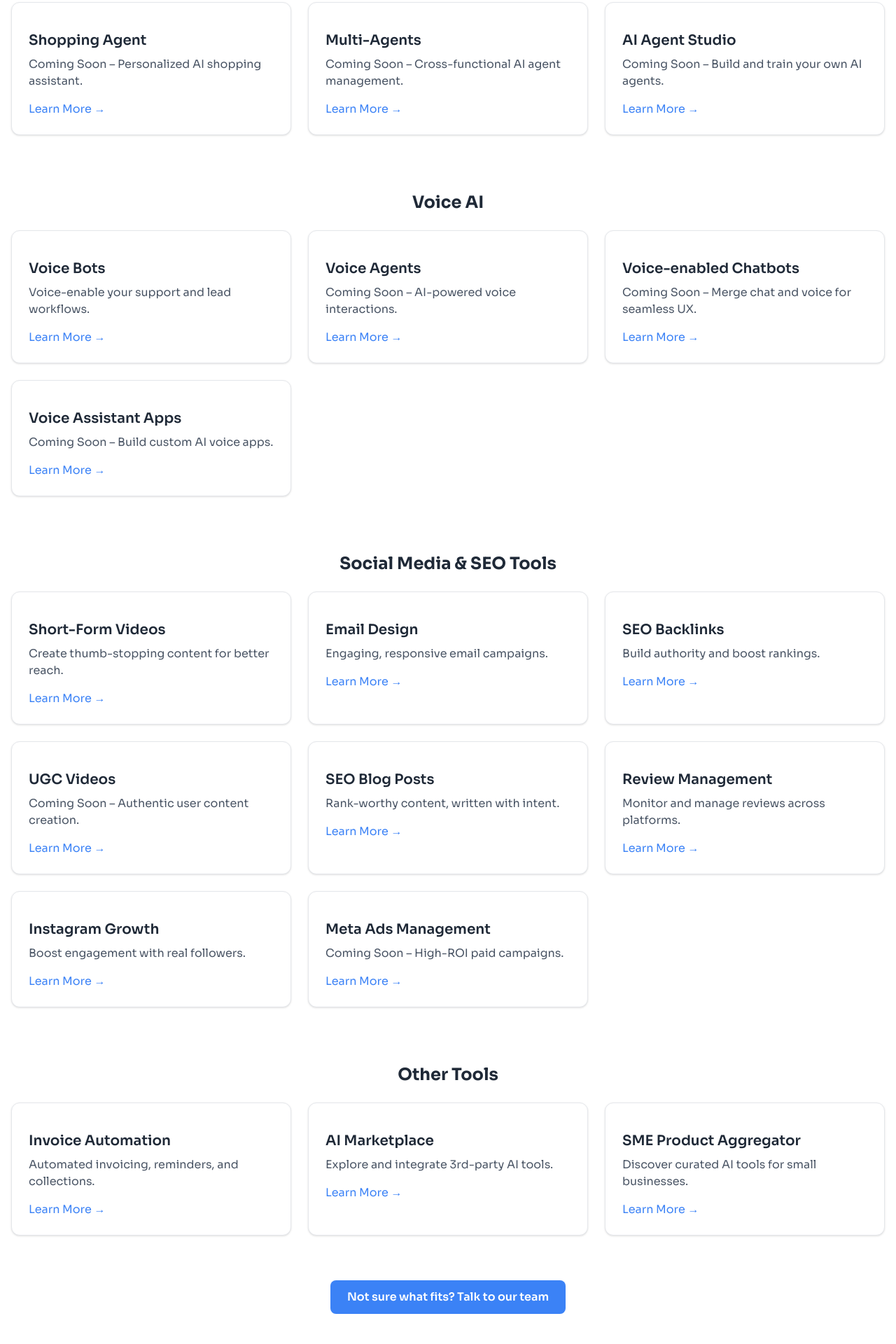
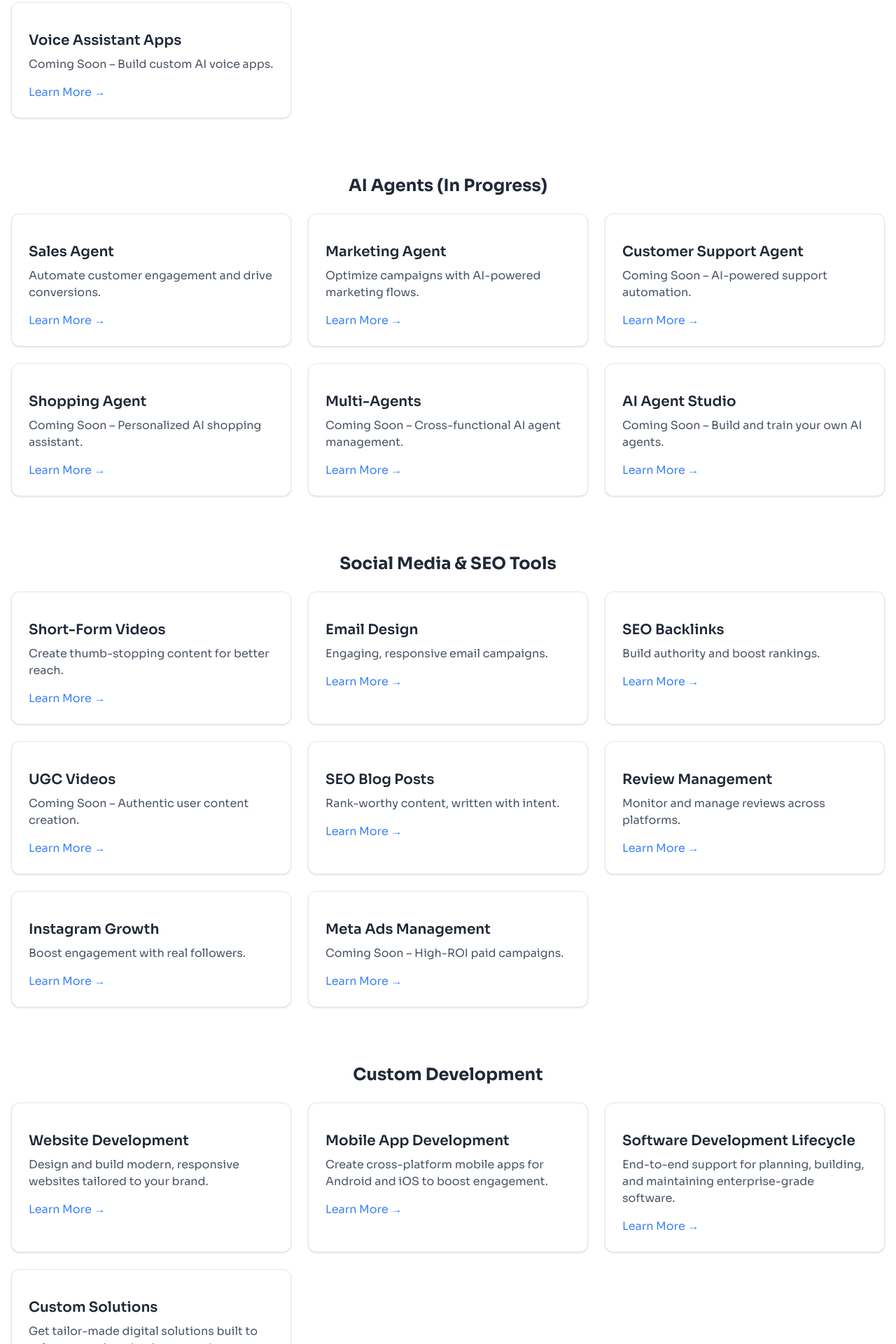
Before and after one commit to trubotai/trubot_ai_web, a Next.js app: page /products in a window 1280 px wide. Shown: the part 1480-3400 px from the top of the page at 70% size. Built offline with nearby package versions, Linux system fonts and the light colour scheme.

Commit message:
update products and add custom products page

```diff
--- /dev/null
+++ b/app/ui/libs/constants/productPage/customSolutions.ts
@@ -0,0 +1,44 @@
+import { ProductPageData } from "../../types/productPage";
+
+export const customSolutionsPageData: ProductPageData = {
+  id: "custom",
+  title: "Custom Development Services for Every Business",
+  description:
+    "Bring your ideas to life with tailored software, websites, and mobile applications built for scale, speed, and usability.",
+  platforms: [
+    {
+      name: "Website Development",
+      feature: "Responsive, brand-aligned websites with modern tech stacks",
+      icon: "🌐",
+    },
+    {
+      name: "Mobile App Development",
+      feature: "Cross-platform mobile apps with intuitive UX",
+      icon: "📱",
+    },
+    {
+      name: "SDLC Support",
+      feature: "Plan, build, test, and maintain scalable software systems",
+      icon: "🛠️",
+    },
+    {
+      name: "Custom Integrations",
+      feature: "Tailored backend & frontend solutions for any platform",
+      icon: "🔌",
+    },
+  ],
+  steps: [
+    "Define your business goals",
+    "Collaborate on UI/UX & feature set",
+    "Develop with agile methodologies",
+    "Test, launch, and maintain with support",
+  ],
+  industries: [
+    "Small Businesses",
+    "Startups",
+    "Agencies",
+    "Healthcare",
+    "Education",
+    "Real Estate",
+  ],
+};
--- a/app/ui/libs/constants/productPage/index.ts
+++ b/app/ui/libs/constants/productPage/index.ts
@@ -2,6 +2,7 @@ import { aiChatbotsPageData } from "./aiChatbots";
 import { aiAgentsPageData } from "./aiAgents";
 import { voicePageData } from "./voiceAI";
 import { socialToolsPageData } from "./socialMediaTools";
+import { customSolutionsPageData } from "./customSolutions";
 import { otherToolsPageData } from "./otherTools";
 
 export const productPagesMap: Record<string, unknown> = {
@@ -9,5 +10,6 @@ export const productPagesMap: Record<string, unknown> = {
   agents: aiAgentsPageData,
   voice: voicePageData,
   social: socialToolsPageData,
+  custom: customSolutionsPageData,
   tools: otherToolsPageData,
 };
--- a/app/ui/libs/constants/products.ts
+++ b/app/ui/libs/constants/products.ts
@@ -57,6 +57,32 @@ export const productsList = [
     ],
   },
   {
+    id: "voice",
+    title: "Voice AI",
+    items: [
+      {
+        name: "Voice Bots",
+        description: "Voice-enable your support and lead workflows.",
+        href: "/products/voice",
+      },
+      {
+        name: "Voice Agents",
+        description: "Coming Soon – AI-powered voice interactions.",
+        href: "/products/voice",
+      },
+      {
+        name: "Voice-enabled Chatbots",
+        description: "Coming Soon – Merge chat and voice for seamless UX.",
+        href: "/products/voice",
+      },
+      {
+        name: "Voice Assistant Apps",
+        description: "Coming Soon – Build custom AI voice apps.",
+        href: "/products/voice",
+      },
+    ],
+  },
+  {
     id: "agents",
     title: "AI Agents (In Progress)",
     items: [
@@ -89,32 +115,6 @@ export const productsList = [
         name: "AI Agent Studio",
         description: "Coming Soon – Build and train your own AI agents.",
         href: "/products/agents",
-      },
-    ],
-  },
-  {
-    id: "voice",
-    title: "Voice AI",
-    items: [
-      {
-        name: "Voice Bots",
-        description: "Voice-enable your support and lead workflows.",
-        href: "/products/voice",
-      },
-      {
-        name: "Voice Agents",
-        description: "Coming Soon – AI-powered voice interactions.",
-        href: "/products/voice",
-      },
-      {
-        name: "Voice-enabled Chatbots",
-        description: "Coming Soon – Merge chat and voice for seamless UX.",
-        href: "/products/voice",
-      },
-      {
-        name: "Voice Assistant Apps",
-        description: "Coming Soon – Build custom AI voice apps.",
-        href: "/products/voice",
       },
     ],
   },
@@ -165,6 +165,36 @@ export const productsList = [
     ],
   },
   {
+    id: "custom",
+    title: "Custom Development",
+    items: [
+      {
+        name: "Website Development",
+        description:
+          "Design and build modern, responsive websites tailored to your brand.",
+        href: "/products/custom",
+      },
+      {
+        name: "Mobile App Development",
+        description:
+          "Create cross-platform mobile apps for Android and iOS to boost engagement.",
+        href: "/products/custom",
+      },
+      {
+        name: "Software Development Lifecycle",
+        description:
+          "End-to-end support for planning, building, and maintaining enterprise-grade software.",
+        href: "/products/custom",
+      },
+      {
+        name: "Custom Solutions",
+        description:
+          "Get tailor-made digital solutions built to solve your unique business needs.",
+        href: "/products/custom",
+      },
+    ],
+  },
+  {
     id: "others",
     title: "Other Tools",
     items: [
@@ -181,6 +211,11 @@ export const productsList = [
       {
         name: "SME Product Aggregator",
         description: "Discover curated AI tools for small businesses.",
+        href: "/products/tools",
+      },
+      {
+        name: "AI Automation",
+        description: "Orchestrate workflows with custom automation bots.",
         href: "/products/tools",
       },
     ],
```
